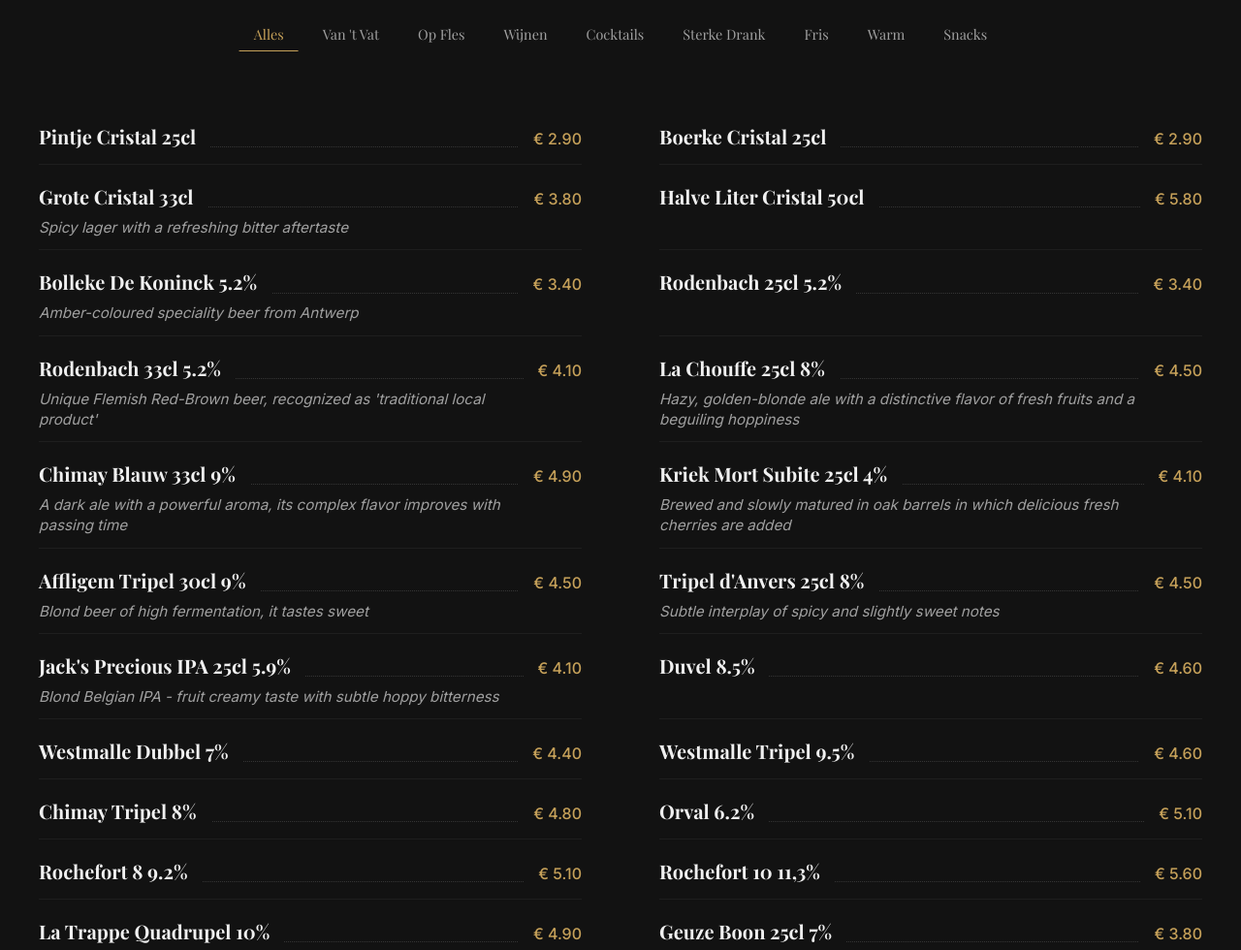
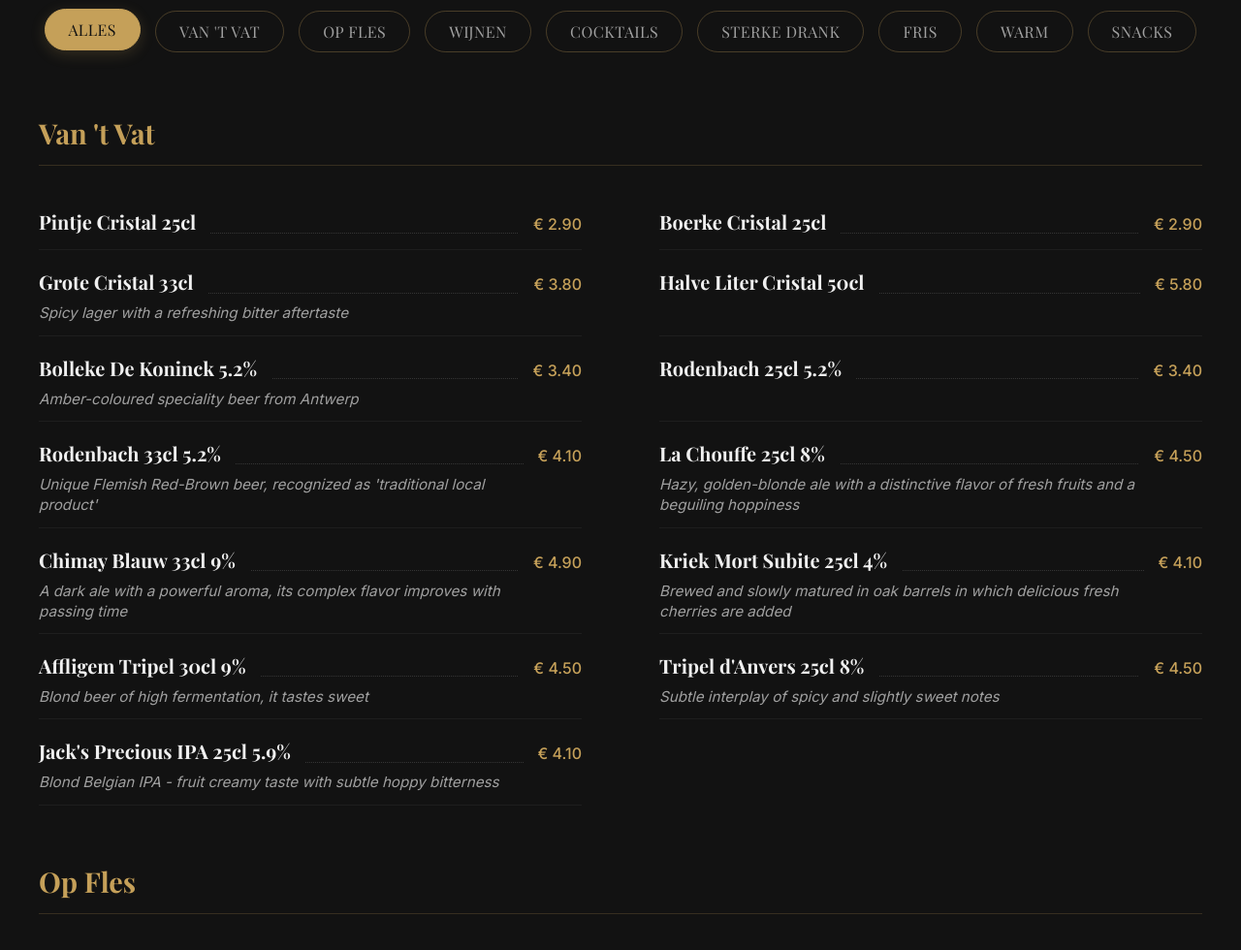
Before and after one commit to DriesKitslaar/DePelikaan-Antwerpen, a plain HTML site: page index.html in a window 1280 px wide. Shown: the part 1447-2427 px from the top of the page at 97% size. Drawn offline with nearby package versions, Linux system fonts and the light colour scheme; no server answers; a web font is replaced by a local one.

Commit message:
Update menu categories grouping and redesign filter buttons

```diff
--- a/script.js
+++ b/script.js
@@ -16,7 +16,7 @@
             const { data: eventData, error: eventError } = await supabase
                 .from('events')
                 .select('*')
-                .single(); // We assume only 1 row or take the first
+                .single();
 
             if (eventData && !eventError) {
                 currentEvent = eventData;
@@ -37,7 +37,7 @@
         }
     }
 
-    // B. Fallback naar LocalStorage (als Supabase leeg/stuk is of nog niet geconfigureerd)
+    // B. Fallback naar LocalStorage
     if (!supabase || currentEvent === defaultEvent) {
         const lsEvent = localStorage.getItem('siteEvent');
         if (lsEvent) currentEvent = JSON.parse(lsEvent);
@@ -72,23 +72,27 @@
     const menuGrid = document.getElementById('menu-grid');
     const filterBtns = document.querySelectorAll('.filter-btn');
 
-    function renderMenu(category) {
-        if (!menuGrid) return;
-        menuGrid.innerHTML = '';
+    const categoryTitles = {
+        tap: "Van 't Vat",
+        bottle: "Op Fles",
+        wine: "Wijnen",
+        cocktail: "Cocktails",
+        mocktail: "Mocktails",
+        spirits: "Sterke Drank",
+        shots: "Shotjes",
+        apero: "Aperitief",
+        soft: "Fris",
+        hot: "Warm",
+        snacks: "Snacks",
+        merch: "Merchandise"
+    };
 
-        const filtered = category === 'all'
-            ? menuItems
-            : menuItems.filter(item => item.category === category);
+    const categoryOrder = ['tap', 'bottle', 'wine', 'cocktail', 'mocktail', 'spirits', 'shots', 'apero', 'soft', 'hot', 'snacks', 'merch'];
 
-        if (filtered.length === 0) {
-            menuGrid.innerHTML = '<div style="grid-column: 1/-1; text-align: center; color: var(--text-secondary); padding: 40px;">Geen items gevonden in deze categorie.</div>';
-            return;
-        }
-
-        filtered.forEach((item, index) => {
+    function createMenuItemCard(item, delayIndex) {
         const card = document.createElement('div');
         card.className = 'menu-item';
-            card.style.animation = `fadeInUp 0.5s ease forwards ${index * 0.05}s`;
+        card.style.animation = `fadeInUp 0.5s ease forwards ${Math.min(delayIndex * 0.05, 1)}s`;
         card.style.opacity = '0';
 
         card.innerHTML = `
@@ -99,23 +103,55 @@
             ${item.desc ? `<div class="item-desc">${item.desc}</div>` : ''}
         `;
         menuGrid.appendChild(card);
+    }
+
+    function renderMenu(category) {
+        if (!menuGrid) return;
+        menuGrid.innerHTML = '';
+
+        if (category === 'all') {
+            let hasItems = false;
+            let displayIndex = 0;
+
+            categoryOrder.forEach(catKey => {
+                const catItems = menuItems.filter(item => item.category === catKey);
+                if (catItems.length > 0) {
+                    hasItems = true;
+                    const header = document.createElement('h3');
+                    header.className = 'menu-category-header';
+                    header.textContent = categoryTitles[catKey] || catKey;
+                    menuGrid.appendChild(header);
+
+                    catItems.forEach(item => {
+                        createMenuItemCard(item, displayIndex++);
+                    });
+                }
             });
 
-        // Add keyframe animation dynamically if not in CSS
-        if (!document.getElementById('dynamic-styles')) {
-            const style = document.createElement('style');
-            style.id = 'dynamic-styles';
-            style.innerHTML = `
-                @keyframes fadeInUp {
-                    from { opacity: 0; transform: translateY(20px); }
-                    to { opacity: 1; transform: translateY(0); }
+            const known = new Set(categoryOrder);
+            const others = menuItems.filter(item => !known.has(item.category));
+            if (others.length > 0) {
+                const header = document.createElement('h3');
+                header.className = 'menu-category-header';
+                header.textContent = 'Overige';
+                menuGrid.appendChild(header);
+                others.forEach(item => createMenuItemCard(item, displayIndex++));
             }
-            `;
-            document.head.appendChild(style);
+
+            if (!hasItems && others.length === 0) {
+                menuGrid.innerHTML = '<div style="grid-column: 1/-1; text-align: center; color: var(--text-secondary); padding: 40px;">Geen items gevonden.</div>';
+            }
+
+        } else {
+            const filtered = menuItems.filter(item => item.category === category);
+            if (filtered.length === 0) {
+                menuGrid.innerHTML = '<div style="grid-column: 1/-1; text-align: center; color: var(--text-secondary); padding: 40px;">Geen items gevonden in deze categorie.</div>';
+            } else {
+                filtered.forEach((item, index) => createMenuItemCard(item, index));
+            }
         }
     }
 
-    // Filters
     filterBtns.forEach(btn => {
         btn.addEventListener('click', () => {
             filterBtns.forEach(b => b.classList.remove('active'));
@@ -124,10 +160,8 @@
         });
     });
 
-    // Initial Render
     renderMenu('all');
 
-    // Smooth Scroll
     document.querySelectorAll('a[href^="#"]').forEach(anchor => {
         anchor.addEventListener('click', function (e) {
             e.preventDefault();
@@ -137,7 +171,6 @@
         });
     });
 
-    // Parallax
     window.addEventListener('scroll', () => {
         const scrolled = window.scrollY;
         const hero = document.querySelector('.hero');
--- a/style.css
+++ b/style.css
@@ -81,10 +81,10 @@
     align-items: center;
     justify-content: center;
     text-align: center;
-    background-image: url("cafe_hero_interior_1766681636167.png"); /* Using generated image */
+    background-image: url("cafe_hero_interior_1766681636167.png");
     background-size: cover;
     background-position: center;
-    background-attachment: fixed; /* Parallaxish */
+    background-attachment: fixed;
 }
 
 .hero-overlay {
@@ -218,50 +218,53 @@
     flex-wrap: wrap;
 }
 
+/* UPDATED FILTER BUTTONS */
 .filter-btn {
     background: transparent;
-    border: none;
+    border: 1px solid rgba(197, 160, 89, 0.3);
+    border-radius: 30px;
     color: var(--text-secondary);
-    padding: 8px 16px;
+    padding: 10px 24px;
     cursor: pointer;
     font-family: var(--font-heading);
-    font-size: 1.1rem;
-    position: relative;
+    font-size: 1rem;
+    font-weight: 500;
     transition: all 0.3s ease;
+    text-transform: uppercase;
+    letter-spacing: 0.5px;
+    white-space: nowrap;
+}
+
+.filter-btn:hover {
+    border-color: var(--accent-gold);
+    color: var(--accent-gold);
+}
+
+.filter-btn.active {
+    background-color: var(--accent-gold);
+    border-color: var(--accent-gold);
+    color: #121212;
+    transform: translateY(-2px);
+    box-shadow: 0 4px 15px rgba(197, 160, 89, 0.2);
 }
 
 .filter-btn::after {
-    content: '';
-    position: absolute;
-    bottom: 0;
-    left: 50%;
-    transform: translateX(-50%);
-    width: 0;
-    height: 1px;
-    background-color: var(--accent-gold);
-    transition: width 0.3s ease;
+    display: none;
 }
-
-.filter-btn:hover, .filter-btn.active {
-    color: var(--accent-gold);
-}
-
-.filter-btn:hover::after, .filter-btn.active::after {
-    width: 100%;
-}
+/* END UPDATED FILTER BUTTONS */
 
 .menu-grid {
     display: grid;
     grid-template-columns: repeat(auto-fill, minmax(500px, 1fr));
     column-gap: 80px;
-    row-gap: 5px; /* Tighter layout for list */
+    row-gap: 5px;
 }
 
 /* Classic List Item Design */
 .menu-item {
     background: transparent;
-    padding: 12px 0; /* Reduced vertical padding */
-    border-bottom: 1px solid rgba(255, 255, 255, 0.05); /* Subtle separator */
+    padding: 12px 0;
+    border-bottom: 1px solid rgba(255, 255, 255, 0.05);
     transition: transform 0.2s ease;
 }
 
@@ -272,7 +275,7 @@
 .item-header {
     display: flex;
     justify-content: space-between;
-    align-items: baseline; /* Align text baselines */
+    align-items: baseline;
     width: 100%;
     position: relative;
 }
@@ -294,7 +297,7 @@
     color: var(--text-primary);
     position: relative;
     padding-right: 15px;
-    background-color: var(--bg-dark); /* Mask for the dots */
+    background-color: var(--bg-dark);
     z-index: 1;
 }
 
@@ -305,7 +308,7 @@
     background-color: var(--bg-dark);
     padding-left: 15px;
     z-index: 1;
-    white-space: nowrap; /* Prevent price wrapping */
+    white-space: nowrap;
 }
 
 .item-desc {
@@ -319,7 +322,7 @@
 
 @media (max-width: 768px) {
     .menu-grid {
-        grid-template-columns: 1fr; /* Single column on mobile */
+        grid-template-columns: 1fr;
         gap: 20px;
     }
 
@@ -328,30 +331,15 @@
     }
 
     .item-header::before {
-        display: none; /* Hide dots on small screens if they cause issues, though usually fine */
+        display: none;
     }
 
     .menu-filters {
-        /* On mobile, maybe scrollable */
         justify-content: flex-start;
         overflow-x: auto;
         padding-bottom: 10px;
     }
-}
-/* Footer */
-footer {
-    padding: 40px 20px;
-    text-align: center;
-    background: #000;
-    color: var(--text-secondary);
-    margin-top: 50px;
-    border-top: 1px solid rgba(255,255,255,0.05);
-}
 
-@media (max-width: 768px) {
-    .hero-title {
-        font-size: 2.5rem;
-    }
     .main-header {
         padding: 15px 20px;
         flex-direction: column;
@@ -373,26 +361,15 @@
         font-size: 0.9rem;
     }
 }
-    .main-header {
-        padding: 15px 20px;
-        flex-direction: column;
-    }
-    .main-header nav {
-        margin-top: 15px;
-        display: flex;
-        gap: 20px;
-    }
-    .main-header nav a {
-        margin: 0;
-        font-size: 0.8rem;
-    }
-    .menu-filters {
-        gap: 10px;
-    }
-    .filter-btn {
-        padding: 8px 15px;
-        font-size: 0.9rem;
-    }
+
+/* Footer */
+footer {
+    padding: 40px 20px;
+    text-align: center;
+    background: #000;
+    color: var(--text-secondary);
+    margin-top: 50px;
+    border-top: 1px solid rgba(255,255,255,0.05);
 }
 
 /* Promo Banner */
@@ -468,3 +445,21 @@
         margin: 0;
     }
 }
+
+/* Menu Category Header - added manually to avoid js injection dependency */
+.menu-category-header {
+    grid-column: 1 / -1;
+    font-family: var(--font-heading);
+    color: var(--accent-gold);
+    font-size: 1.8rem;
+    margin-top: 50px;
+    margin-bottom: 25px;
+    border-bottom: 1px solid rgba(197, 160, 89, 0.2);
+    padding-bottom: 10px;
+}
+.menu-category-header:first-child { margin-top: 0; }
+
+@keyframes fadeInUp {
+    from { opacity: 0; transform: translateY(20px); }
+    to { opacity: 1; transform: translateY(0); }
+}
```
Lines whose indentation alone changed are shown as unchanged.
